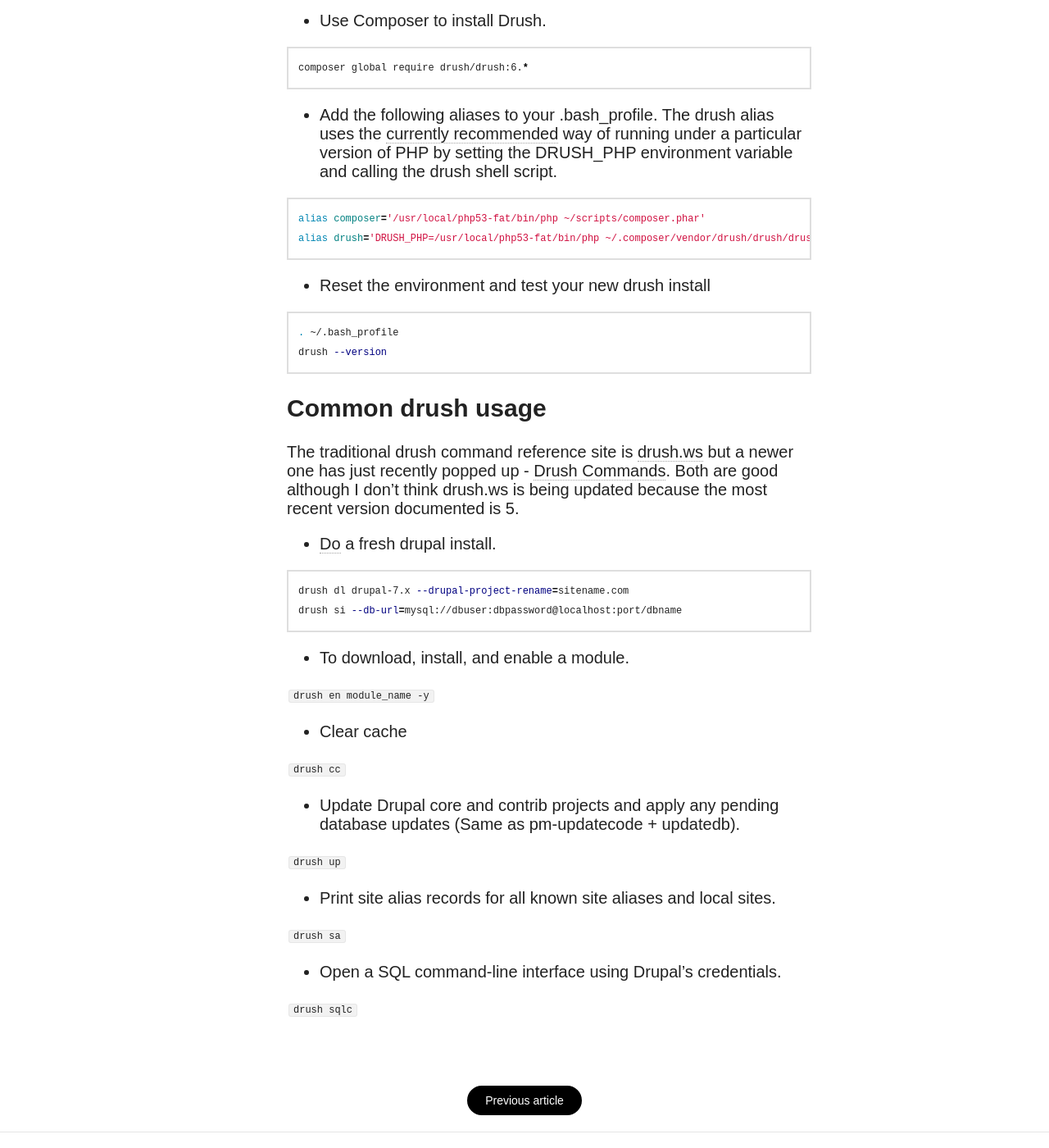
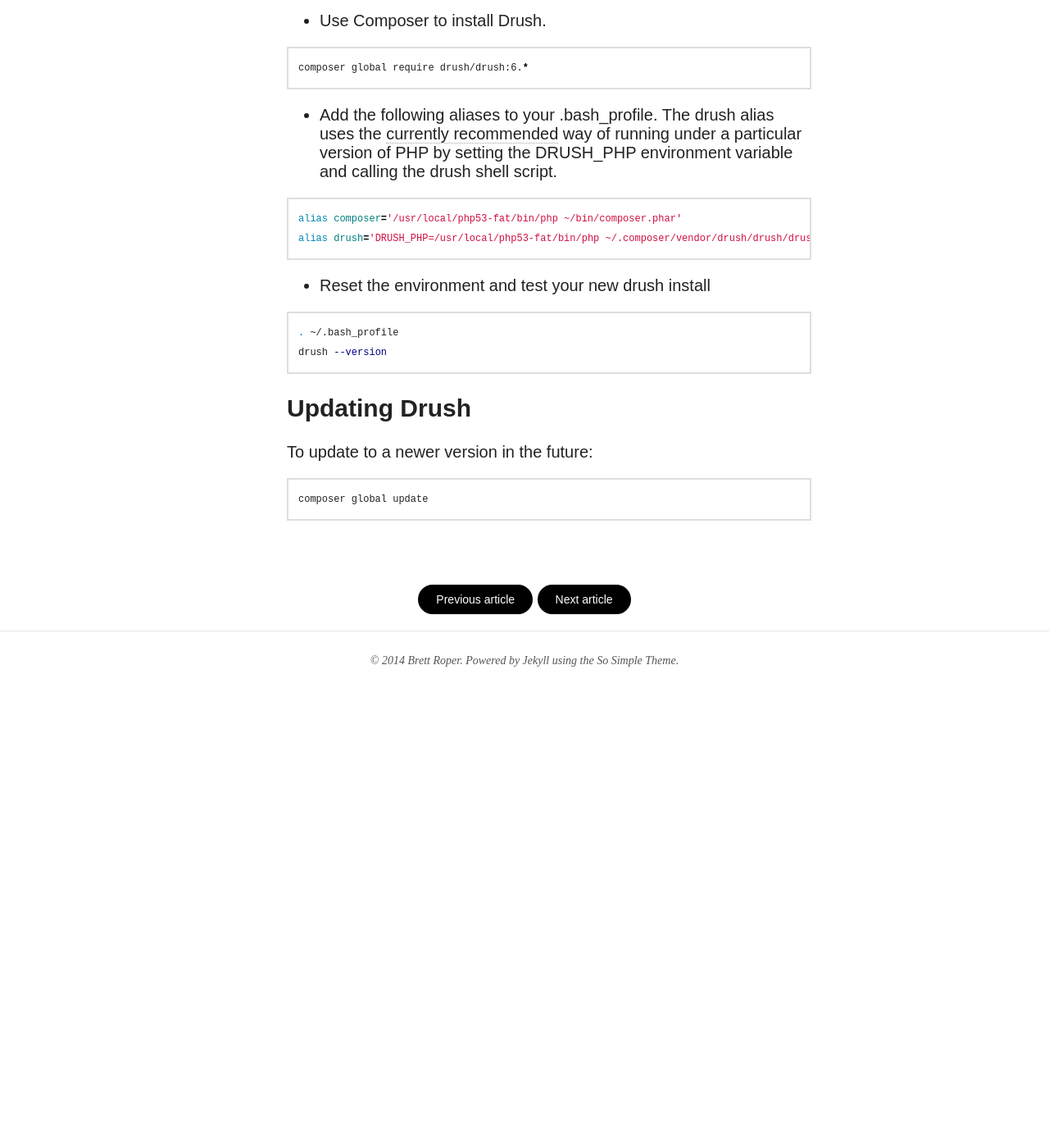
Before and after one commit to eggplantpasta/eggplantpasta.github.io, a Jekyll site: the page built from _posts/2014-03-30-installing-drush.md, in a window 1280 px wide and 1400 px high, scrolled down 1869 px. Shown: the whole window at 82% size. Built offline with Jekyll 4.4.1, drawn with Linux system fonts in a browser that asks for light colours; nearby versions of some CDN libraries; after the commit the page ends 2739 px from its top, so only the background shows below that; some of the changed text lies outside the part shown.

Commit message:
article edits

```diff
--- a/_posts/2014-03-30-installing-drush.md
+++ b/_posts/2014-03-30-installing-drush.md
@@ -66,7 +66,7 @@
 * Add the following aliases to your .bash_profile. The drush alias uses the [currently recommended](https://drupal.org/node/1302418) way of running under a particular version of PHP by setting the DRUSH_PHP environment variable and calling the drush shell script.
 
 ~~~bash
-alias composer='/usr/local/php53-fat/bin/php ~/scripts/composer.phar'
+alias composer='/usr/local/php53-fat/bin/php ~/bin/composer.phar'
 alias drush='DRUSH_PHP=/usr/local/php53-fat/bin/php ~/.composer/vendor/drush/drush/drush'
 ~~~
 
@@ -77,34 +77,10 @@
 drush --version
 ~~~
 
+## Updating Drush
 
-## Common drush usage
-
-The traditional drush command reference site is [drush.ws](http://drush.ws) but a newer one has just recently popped up - [Drush Commands](http://www.drushcommands.com). Both are good although I don't think drush.ws is being updated because the most recent version documented is 5.
-
-* [Do](http://definitivedrupal.org/erratum/download-drupal-then-change-directory-not-other-way-around) a fresh drupal install.
+To update to a newer version in the future:
 
 ~~~bash
-drush dl drupal-7.x --drupal-project-rename=sitename.com
-drush si --db-url=mysql://dbuser:dbpassword@localhost:port/dbname
+composer global update
 ~~~
-
-* To download, install, and enable a module.
-
-`drush en module_name -y`
-
-* Clear cache
-
-`drush cc`
-
-* Update Drupal core and contrib projects and apply any pending database updates (Same as pm-updatecode + updatedb).
-
-`drush up`
-
-* Print site alias records for all known site aliases and local sites.
-
-`drush sa`
-
-* Open a SQL command-line interface using Drupal's credentials.
-
-`drush sqlc`
```
Also changed, not shown: other parts of _posts/2014-03-30-installing-drush.md (+1 -1 lines), _posts/2014-04-05-drush-usage.md (added, +41 -0 lines), _posts/2014-04-06-drush-aliases.md (added, +39 -0 lines).
